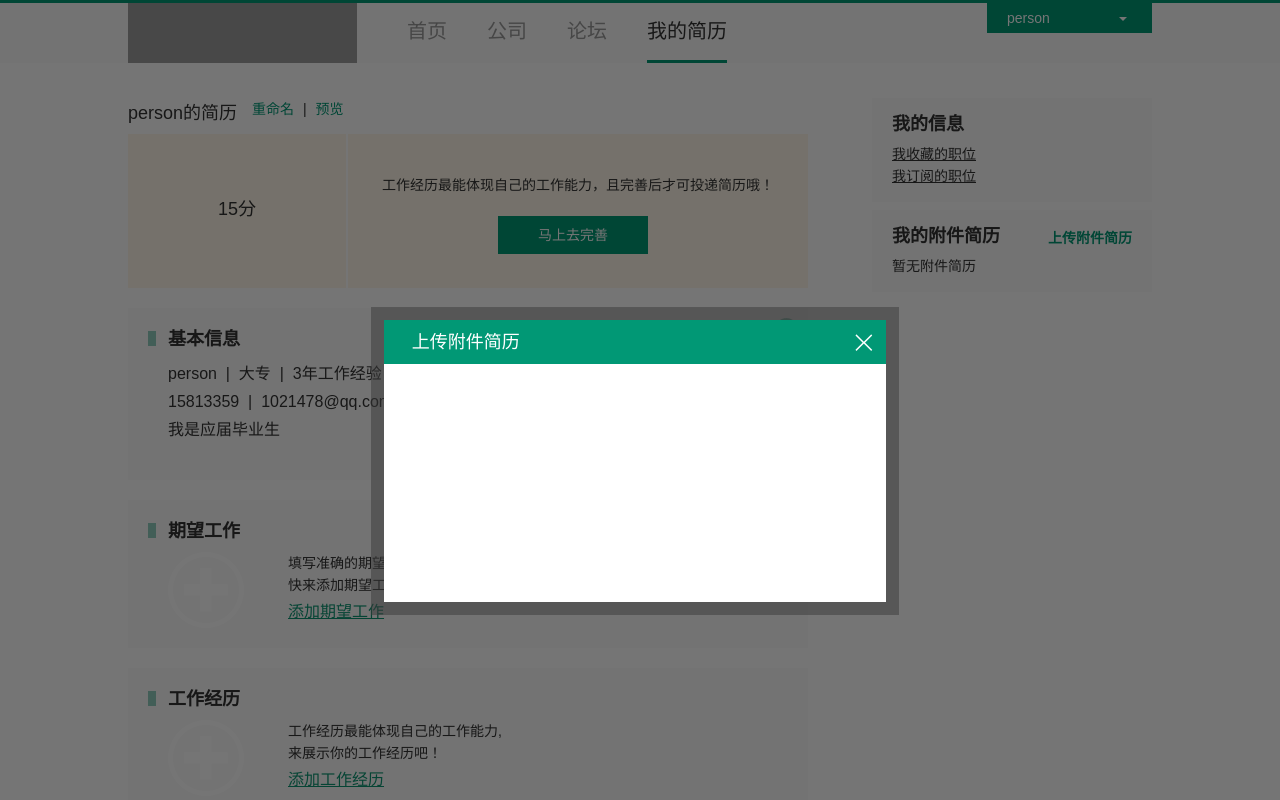
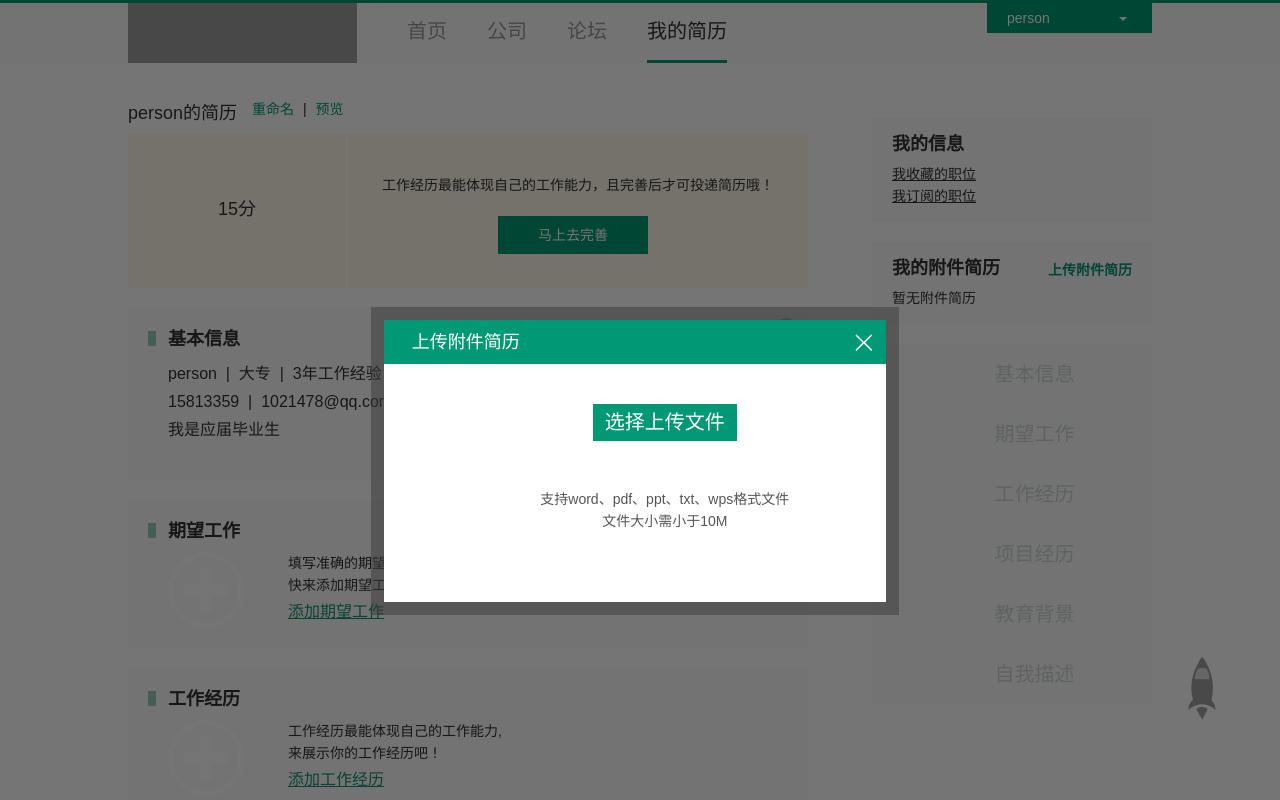
Before and after one commit to marvellin/recruitment, a Vue app in the folder recruitment/: page /#/myresume in a window 1280 px wide. Both pictures are taken after a click on the link "上传附件简历". Shown: the top 800 px of the page. Built offline with nearby package versions, Linux system fonts and the light colour scheme; grey boxes are pictures that could not be loaded; what view-design would draw is missing.

Commit message:
0205 resume.vue 差百分图

```diff
--- a/recruitment/src/components/resume/resume.vue
+++ b/recruitment/src/components/resume/resume.vue
@@ -1553,10 +1553,23 @@
 		            				上传附件简历
 		            			</a>
 		            		</h2>
-		            		<div class="resumeUploadDiv">
+		            		<div class="resumeUploadDiv" v-show="resume.resumefilelist.length==0">
 			            		暂无附件简历
 			            	</div>
+			            	<div class="resumefileDiv" v-show="resume.resumefilelist.length!=0">
+			            		<ul>
+			            			<li v-for="(item,index) in resume.resumefilelist" :key='index'>
+			            				<a :href="item" :download="item.name">{{item.name}}</a>
+			            			</li>
+			            		</ul>
+			            	</div>
 		            	</div><!--end #myResume-->
+
+						<div class="mycenterR" style="padding: 0 0;" id="rightNav">
+							<ul style="list-style: none;">
+								<li class="divnav" :class="[currentdiv===index?'current':'']" v-for="(item,index) in divlist" :key='index' @click="todiv(index)">{{item.name}}</li>
+							</ul>
+						</div>
 
 		            	<!--<div class="mycenterR" id="resumeSet">
 		            		<h2>投递简历设置  <span>修改设置</span></h2>-->
@@ -1705,9 +1718,9 @@
 						<a class="close" href="javascript:;"></a>
 					</div>
 				</div>-->
-				<!--<div class="clear"></div>-->
+				<div class="clear"></div>
 				<!--<input type="hidden" value="97fd449bcb294153a671f8fe6f4ba655" id="resubmitToken">-->
-		   	 	<a rel="nofollow" @click.prevent="" title="回到顶部" id="backtop" style="display: none;"></a>
+		   	 	<a rel="nofollow" @click.prevent="toTop" title="回到顶部" id="backtop" style="display: inline;"></a>
 		    </div><!-- end #container -->
 		</div>
 		<div id="footer">
@@ -1727,7 +1740,32 @@
 				<div style="clear: left;">
 					<div id="cboxMiddleLeft" style="float: left;height: 282px;"></div>
 					<div id="cboxContent" style="float: left;height: 282px;width: 502px;">
-
+						<div id="cboxLoadedContent" style="width: 502px;height: 238px;overflow: auto;">
+							<div class="popup" id="uploadFile" style="width: 502px;height: 238px;">
+							    <table width="100%" style="height: 177px;"><tbody>
+							    	<tr>
+							        	<td align="center">
+							                <form>
+							                    <a class="btn_addPic" href="javascript:void(0);">
+							                    	<span>选择上传文件</span>
+							                        <!--<input type="file" onchange="file_check(this,'h/nearBy/updateMyResume.json','resumeUpload')" class="filePrew" id="resumeUpload" name="newResume" size="3" title="支持word、pdf、ppt、txt、wps格式文件，大小不超过10M" tabindex="3">-->
+							                        <input type="file" accept="application/msword,application/pdf,application/vnd.ms-powerpoint,application/vnd.ms-works" @change="getresumefile" class="filePrew" id="resumeUpload" name="newResume" size="3" title="支持word、pdf、ppt、txt、wps格式文件，大小不超过10M" tabindex="3"/>
+							                    </a>
+							                </form>
+							            </td>
+							        </tr>
+							    	<tr>
+							        	<td align="left" style="text-align: center;">支持word、pdf、ppt、txt、wps格式文件<br>文件大小需小于10M</td>
+							        </tr>
+							        <!--<tr>
+							        	<td align="left" style="color:#dd4a38; padding-top:10px;">注：若从其它网站下载的word简历，请将文件另存为.docx格式后上传</td>
+							        </tr>-->
+							    	<tr>
+							        	<td align="center"><img width="55" height="16" alt="loading" style="visibility: hidden;" id="loadingImg" src="style/images/loading.gif"></td>
+							        </tr>
+							    </tbody></table>
+							</div>
+						</div>
 						<div id="cboxTitle" style="float: left;display: block;">上传附件简历</div>
 						<div id="cboxCurrent" style="float: left;display: none;"></div>
 						<button type="button" id="cboxPrevious" style="display: none;"></button>
@@ -1766,10 +1804,6 @@
 				renameshow:false,
 				cityboxshow:false,
 				salaryboxshow:false,
-				/*startyearboxshow:false,
-				startmonthboxshow:false,
-				endyearboxshow:false,
-				endmonthboxshow:false,*/
 				editexperienceshow:false,
 				addexperienceshow:false,
 				editprojectshow:false,
@@ -1791,17 +1825,11 @@
 						img:'../../../static/images/default_headpic.png'
 					},
 					expectjob:null,
-//					experience:null,
 					experiencelist:[],
 					projectlist:[],
 					educationlist:[],
+					resumefilelist:[],
 					selfdescription:null,
-					/*expectjob:{
-						city:'',
-						type:'',
-						post:'',
-						salary:'',
-					}*/
 				},
 				degreelist:['大专','本科','硕士','博士','其他'],
 				workyearlist:['应届毕业生','1年','2年','3年','4年','5年','6年','7年','8年','9年','10年','10年以上'],
@@ -1818,17 +1846,32 @@
 				},
 				salarylist:['2k以下','2k-5k','5k-10k','10k-15k','15k-25k','25k-50k','50k以上'],
 				ranklist:['10%','20%','30%','50%','其他'],
-				/*gendertmp:'',
-				degreetmp:'',*/
-				/*basicinfotmp:{
-					username:'person',
-					tel:'15813359',
-					email:'1021478@qq.com',
-					gender:'女',
-					degree:'大专',
-					workyear:'',
-					currentstate:''
-				}*/
+				divlist:[
+					{
+						name:'基本信息',
+						div:'basicInfo'
+					},
+					{
+						name:'期望工作',
+						div:'expectJob'
+					},
+					{
+						name:'工作经历',
+						div:'workExperience'
+					},
+					{
+						name:'项目经历',
+						div:'workExperience'
+					},
+					{
+						name:'教育背景',
+						div:'projectExperience'
+					},
+					{
+						name:'自我描述',
+						div:'selfDescription'
+					},
+				],
 				basicinfotmp:null,
 				expectjobtmp:null,
 				experiencetmp:null,
@@ -1838,6 +1881,7 @@
 				currentexperience:null,
 				currentproject:null,
 				currenteducation:null,
+				currentdiv:null,
 			}
 		},
 		beforeMount(){
@@ -1848,15 +1892,6 @@
 			lastlength_des(){
 				return 500-this.descriptiontmp.length
 			}
-			/*onmale(){
-				return this.basicinfotmp.gender=="男"||this.basicinfotmp.gender==""||this.basicinfotmp.gender==null?true:false
-			},
-			currentdegree(){
-				return this.degreetmp==''?this.resume.basicinfo.degree:this.degreetmp
-			}*/
-			/*hasexpectjob(){
-				return this.resume.expectjob!=null?true:false
-			},*/
 		},
 		methods:{
 			entercollapsible(){
@@ -2079,10 +2114,22 @@
 			},
 			uploadresume(){
 				this.uploadboxshow=true
+			},
+			getresumefile(e){
+				let file = e.target.files[0]
+				this.resume.resumefilelist.push(file)
+				let length = this.resume.resumefilelist.length
+				console.log(this.resume.resumefilelist[length - 1])
+				this.uploadboxshow=false
+			},
+			todiv(index){
+				this.currentdiv = index
+				let el = document.getElementById(this.divlist[index].div)
+				window.scrollTo({"behavior":"smooth","top":el.offsetTop})
+			},
+			toTop(){
+				body.scrollIntoView({behavior:'smooth'})
 			}
-			/*printym(){
-				console.log(this.ym)
-			}*/
 		},
 		watch:{
 
@@ -2090,14 +2137,5 @@
 	}
 </script>
 
-<style scoped>
-	/*.edudate{
-		.el-input_inner{
-			width: 139px;
-			height: 46px;
-		}
-	}*/
-	/*.profile_box{
-		margin-bottom: 15px;
-	}*/
+<style>
 </style>
```
Also changed, not shown: recruitment/static/css/style.css.
